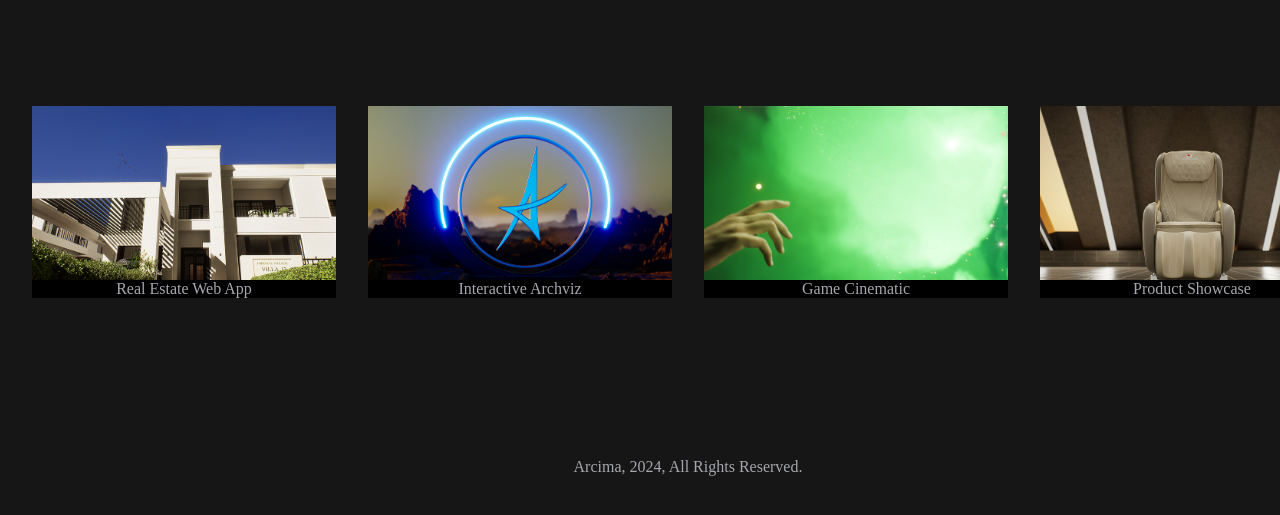
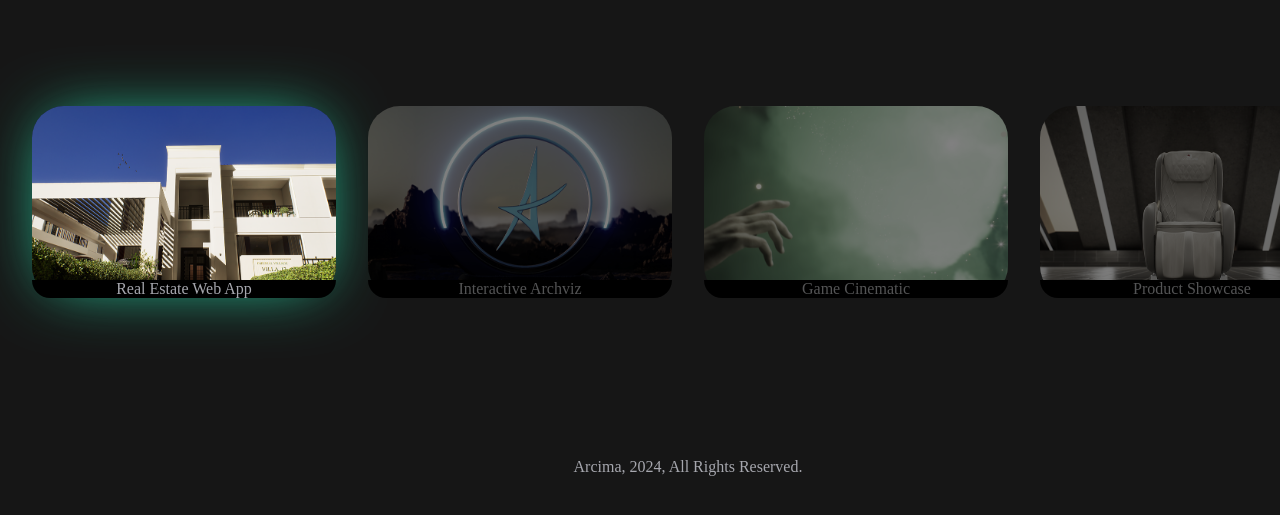
Before and after one commit to noahthony/arcima, a plain HTML site: page pages/contact.html in a window 1280 px wide. In both pictures the pointer is over the element "Real Estate Web App". Shown: the part 175-690 px from the top of the page. Drawn offline with Linux system fonts and the light colour scheme.

Commit message:
animations
contact page animations

```diff
--- a/css/contact.css
+++ b/css/contact.css
@@ -23,6 +23,8 @@ section{
     background-repeat: no-repeat;
     display:flex;
     align-items: flex-end;
+    border-radius: var(--margin);
+    transition: filter 700ms;
 }
 
 .real-estate{
@@ -44,4 +46,19 @@ section{
     text-align: center;
     text-transform: capitalize;
     padding: 5px auto 5px;
+    border-radius: 0 0 var(--margin) var(--margin);
 }
+
+/* hover effects and animations  */
+/* .card-row > *{
+    transition: filter 700ms;
+} */
+.card-row:hover > *{
+    filter: grayscale(0.7) brightness(0.5);
+    transition: filter 1000ms;
+}
+.card:hover{
+    filter: grayscale(0) brightness(1);
+    transition: filter 500ms, box-shadow 700ms;
+    box-shadow: 0 0 var(--margin-md) -1rem var(--green);
+}
```
